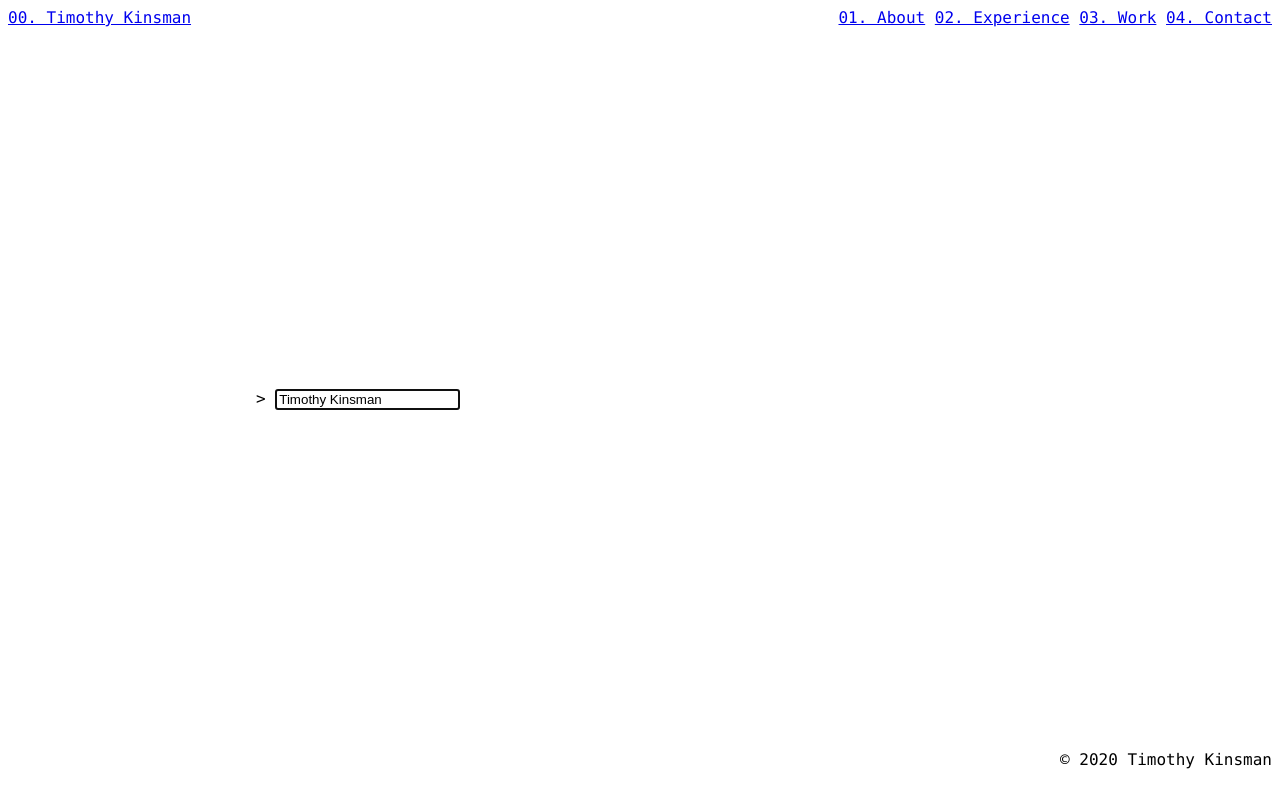
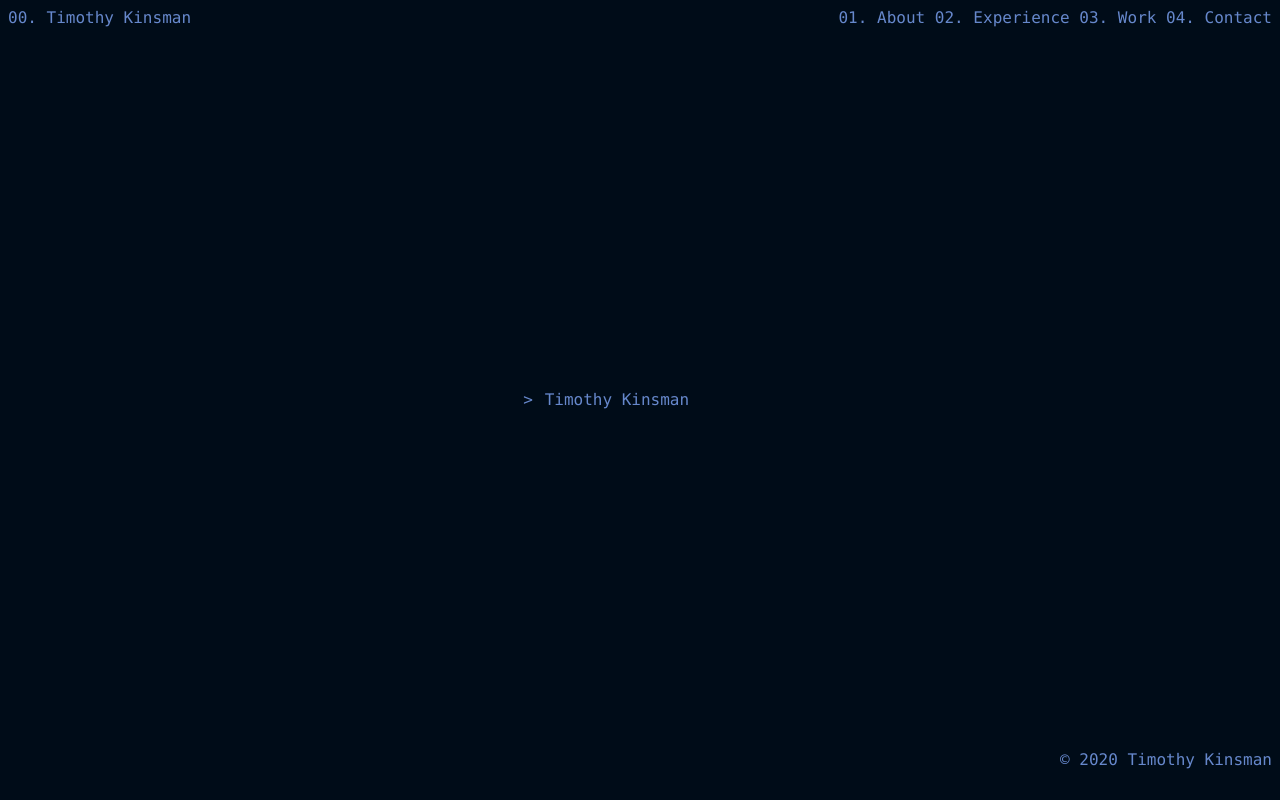
Before and after one commit to timkinsman/portfolio-site, a React (Create React App) app: page / in a window 1280 px wide. Built offline with nearby package versions, Linux system fonts and the light colour scheme.

Commit message:
colour, fade-in, center align input

```diff
--- a/src/App.css
+++ b/src/App.css
@@ -1,5 +1,38 @@
 body {
   font-family: "Lucida Console", "Lucida Sans Typewriter", monaco, "Bitstream Vera Sans Mono", monospace;
+  background: #000c18;
+  color: #6688cc;
+}
+
+a {
+  color: #6688cc;
+  text-decoration: none;
+}
+
+a:hover {
+  color: #770811;
+}
+
+input {
+  border:none;
+    background-image:none;
+    background-color:transparent;
+    -webkit-box-shadow: none;
+    -moz-box-shadow: none;
+    box-shadow: none;
+    color: #6688cc;
+    font-family: "Lucida Console", "Lucida Sans Typewriter", monaco, "Bitstream Vera Sans Mono", monospace;
+    font-size: 16px;
+}
+
+input:focus {
+  border:none;
+    background-image:none;
+    background-color:transparent;
+    -webkit-box-shadow: none;
+    -moz-box-shadow: none;
+    box-shadow: none;
+    outline: none;
 }
 
 .container {
@@ -9,3 +42,21 @@ body {
   margin: auto;
   width: 60vw;
 }
+
+.page {
+  opacity: 0;
+  transition: 2s opacity;
+}
+
+.fade-in {
+  opacity: 1;
+}
+
+/*
+	background: #000c18
+  caret: #ddbb88
+  foreground: #6688cc
+  invisibles: #002040
+	lineHighlight: #082050
+  selection: #770811
+*/
--- a/src/App.js
+++ b/src/App.js
@@ -13,9 +13,16 @@ import Work from './components/pages/Work';
 
 import './App.css';
 
-const App = () => {
+class App extends React.Component {
+  componentDidMount() {
+    let el = document.querySelector('.page');
+    el.classList.add('fade-in');
+  }
+
+  render(){
     return (
       <Router>
+        <div className="page">
           <Navbar />
           <Switch>
             <Route exact path="/" component={Landing} />
@@ -26,8 +33,10 @@ const App = () => {
             <Route component={NotFound} />
           </Switch>
           <Footer />
+        </div>
       </Router>
     );
   }
+}
 
 export default App;
--- a/src/components/chatbot/Chatbot.js
+++ b/src/components/chatbot/Chatbot.js
@@ -19,7 +19,7 @@ class Chatbot extends Component {
     console.log(`Me: ${this.state.term}`)
 
     await this.setState(state => {
-      const messages = state.messages.push(`Guest: ${this.state.term}`)
+      const messages = state.messages.push(`${this.state.term}`)
       return messages
     })
 
@@ -70,8 +70,12 @@ class Chatbot extends Component {
   render() {
     return(
       <div>
-        <div>
-          {this.state.messages.map(message => <div>&gt; {message}</div>)}
+        <div style={{position: 'relative'}}>
+          <div>
+            <div style={{position: 'absolute', bottom: '0', width: '30vw'}}>
+              {this.state.messages.map(message => <div>&gt; {message}</div>)}
+            </div>
+          </div>
         </div>
         <form onSubmit={this.onFormSubmit}>
           <div>&gt; <input
--- a/src/components/pages/Landing.js
+++ b/src/components/pages/Landing.js
@@ -5,7 +5,7 @@ import Chatbot from '../chatbot/Chatbot';
 const Landing = () => {
   return (
     <div className="container">
-      <div>
+      <div style={{margin: 'auto',}}>
         <Chatbot />
       </div>
     </div>
--- a/src/components/pages/NotFound.js
+++ b/src/components/pages/NotFound.js
@@ -3,7 +3,7 @@ import React from 'react';
 const NotFound = () => {
   return (
     <div className="container">
-      Rawr XD :3
+      Zeppy :D
     </div>
   );
 }
```
Lines whose indentation alone changed are shown as unchanged.
